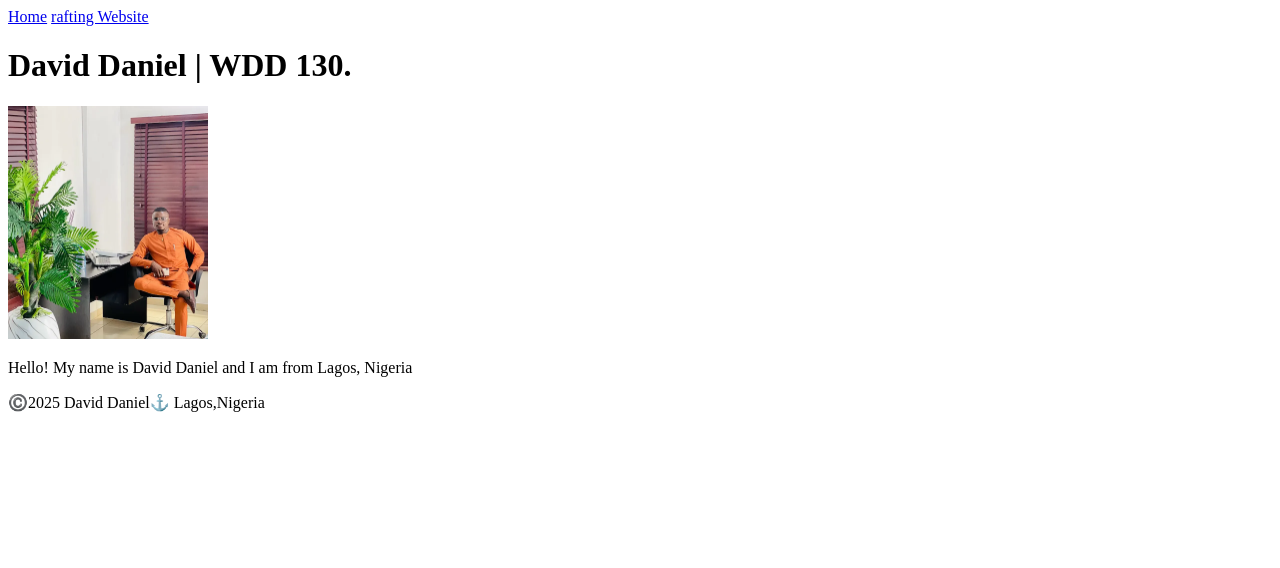
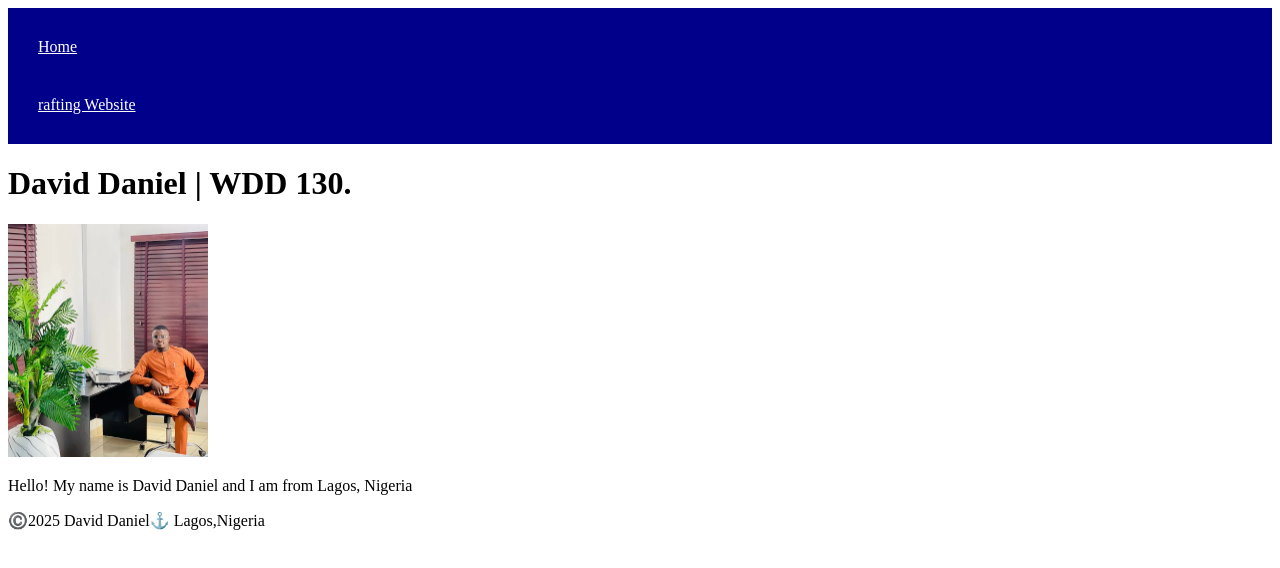
Before and after one commit to DDaniel231/wdd130, a plain HTML site: page index.html in a window 1280 px wide. Drawn offline with Linux system fonts and the light colour scheme.

Commit message:
updated my styles

```diff
--- a/index.html
+++ b/index.html
@@ -5,6 +5,10 @@
     <meta charset="UTF-8">
     <meta name="viewport" content="width=device-width, initial-scale=1.0">
     <title>David Daniel WDD 130 | Personal Homepage</title>
+    <meta name="description" content="David Daniel's personal homepage for WDD 130 course.">
+    <meta name="author" content="David Daniel">
+
+    <link rel="stylesheet" href="styles/styles.css">
 </head>
 
 <body>
--- a/styles/styles.css
+++ b/styles/styles.css
@@ -0,0 +1,10 @@
+nav {
+    background-color: darkblue;
+    padding: 10px;
+}
+
+nav a {
+    color: white;
+    display: block;
+    padding: 20px;
+}
```
